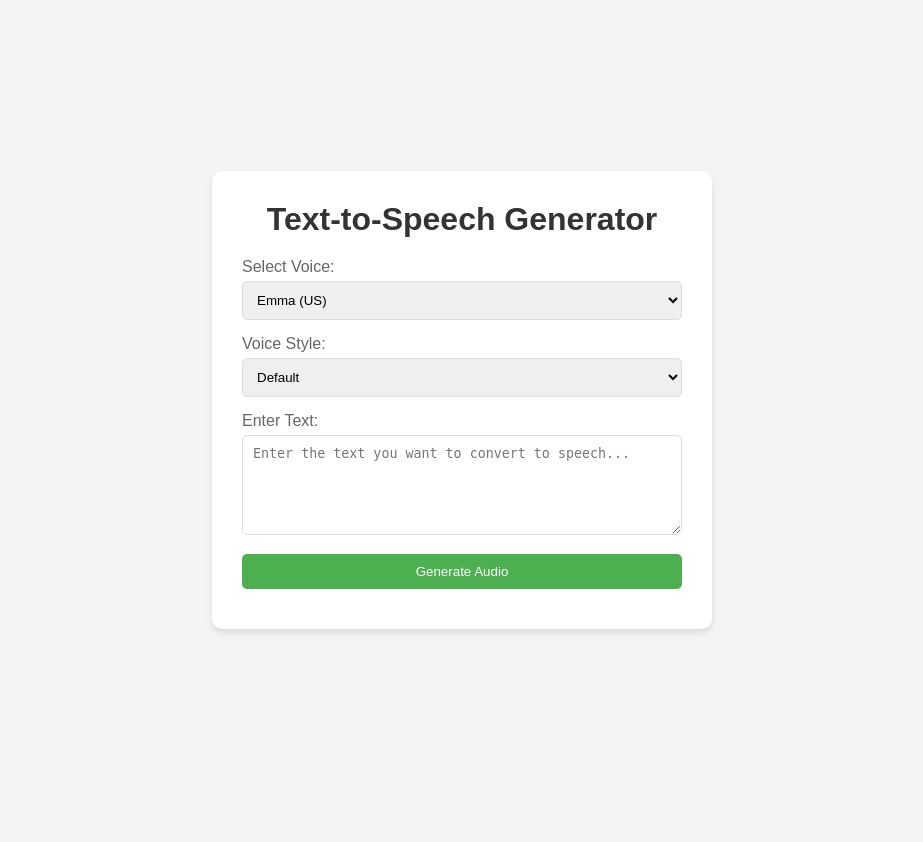
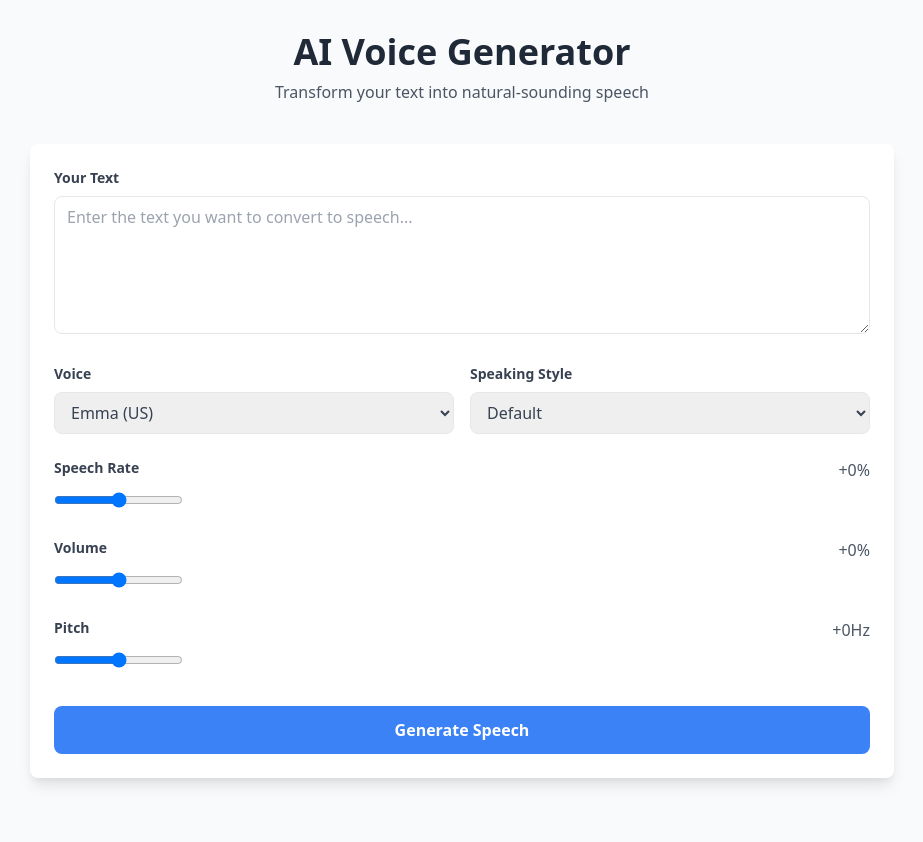
Before and after one commit to abhisheksalv2003/Gemini-pro, a Flask app: page / in a window 1280 px wide. Shown: the whole page, without its empty margins (178-1101 px from the left). Before the commit the page ends 633 px from the top, so only its background shows below. Run offline with Flask 3, Linux system fonts and the light colour scheme.

Commit message:
Update index.html

```diff
--- a/templates/index.html
+++ b/templates/index.html
@@ -3,195 +3,288 @@
 <head>
     <meta charset="UTF-8">
     <meta name="viewport" content="width=device-width, initial-scale=1.0">
-    <title>Text-to-Speech Generator</title>
-    <link href="https://cdnjs.cloudflare.com/ajax/libs/font-awesome/6.0.0-beta3/css/all.min.css" rel="stylesheet">
+    <title>AI Voice Generator</title>
+    <script src="https://cdnjs.cloudflare.com/ajax/libs/jquery/3.6.0/jquery.min.js"></script>
+    <script src="https://cdnjs.cloudflare.com/ajax/libs/font-awesome/6.4.0/js/all.min.js"></script>
+    <link href="https://cdnjs.cloudflare.com/ajax/libs/tailwindcss/2.2.19/tailwind.min.css" rel="stylesheet">
     <style>
-        * {
-            margin: 0;
-            padding: 0;
-            box-sizing: border-box;
+        .slider {
+            @apply w-full h-2 bg-gray-200 rounded-lg appearance-none cursor-pointer;
         }
-        body {
-            font-family: 'Arial', sans-serif;
-            background-color: #f4f4f4;
+
+        .slider::-webkit-slider-thumb {
+            @apply appearance-none w-4 h-4 bg-blue-600 rounded-full cursor-pointer transition-all duration-150;
+        }
+
+        .slider::-webkit-slider-thumb:hover {
+            @apply bg-blue-700 transform scale-110;
+        }
+
+        .loading-wave {
+            width: 300px;
+            height: 100px;
             display: flex;
             justify-content: center;
-            align-items: center;
-            min-height: 100vh;
-            padding: 20px;
+            align-items: flex-end;
         }
-        .container {
-            background-color: white;
-            border-radius: 10px;
-            box-shadow: 0 4px 6px rgba(0,0,0,0.1);
-            width: 100%;
-            max-width: 500px;
-            padding: 30px;
+
+        .loading-bar {
+            width: 20px;
+            height: 10px;
+            margin: 0 5px;
+            background-color: #3B82F6;
+            border-radius: 5px;
+            animation: loading-wave-animation 1s ease-in-out infinite;
         }
-        h1 {
-            text-align: center;
-            color: #333;
-            margin-bottom: 20px;
+
+        .loading-bar:nth-child(2) {
+            animation-delay: 0.1s;
         }
-        .form-group {
-            margin-bottom: 15px;
+
+        .loading-bar:nth-child(3) {
+            animation-delay: 0.2s;
         }
-        label {
-            display: block;
-            margin-bottom: 5px;
-            color: #666;
+
+        .loading-bar:nth-child(4) {
+            animation-delay: 0.3s;
         }
-        select, textarea, input[type="submit"] {
-            width: 100%;
-            padding: 10px;
-            border: 1px solid #ddd;
-            border-radius: 5px;
+
+        @keyframes loading-wave-animation {
+            0% {
+                height: 10px;
             }
-        textarea {
-            resize: vertical;
-            min-height: 100px;
+            50% {
+                height: 50px;
             }
-        #generate-btn {
-            background-color: #4CAF50;
-            color: white;
-            border: none;
-            cursor: pointer;
-            transition: background-color 0.3s ease;
+            100% {
+                height: 10px;
             }
-        #generate-btn:hover {
-            background-color: #45a049;
-        }
-        #audio-preview {
-            margin-top: 20px;
-            text-align: center;
-        }
-        #audio-player {
-            width: 100%;
-            margin-top: 10px;
-        }
-        .error-message {
-            color: red;
-            text-align: center;
-            margin-top: 10px;
-        }
-        .loading {
-            text-align: center;
-            color: #666;
-            margin-top: 10px;
         }
     </style>
 </head>
-<body>
-    <div class="container">
-        <h1>Text-to-Speech Generator</h1>
-        <form id="tts-form">
-            <div class="form-group">
-                <label for="voice">Select Voice:</label>
-                <select id="voice" name="voice" required>
-                    {% for voice, details in voices.items() %}
-                    <option value="{{ voice }}">{{ voice }}</option>
+<body class="bg-gray-50 min-h-screen">
+    <div class="container mx-auto px-4 py-8 max-w-4xl">
+        <!-- Header -->
+        <div class="text-center mb-10">
+            <h1 class="text-4xl font-bold text-gray-800 mb-2">AI Voice Generator</h1>
+            <p class="text-gray-600">Transform your text into natural-sounding speech</p>
+        </div>
+
+        <!-- Main Content -->
+        <div class="bg-white rounded-lg shadow-lg p-6 mb-8">
+            <!-- Text Input -->
+            <div class="mb-6">
+                <label class="block text-gray-700 text-sm font-bold mb-2" for="text">
+                    Your Text
+                </label>
+                <textarea
+                    id="text"
+                    class="w-full px-3 py-2 text-gray-700 border rounded-lg focus:outline-none focus:shadow-outline min-h-[150px]"
+                    placeholder="Enter the text you want to convert to speech..."
+                    rows="5"
+                ></textarea>
+            </div>
+
+            <!-- Voice Selection -->
+            <div class="grid grid-cols-1 md:grid-cols-2 gap-4 mb-6">
+                <div>
+                    <label class="block text-gray-700 text-sm font-bold mb-2" for="voice">
+                        Voice
+                    </label>
+                    <select
+                        id="voice"
+                        class="w-full px-3 py-2 text-gray-700 border rounded-lg focus:outline-none focus:shadow-outline"
+                    >
+                        {% for voice_name, voice_info in voices.items() %}
+                            <option value="{{ voice_name }}">{{ voice_name }}</option>
                         {% endfor %}
                     </select>
                 </div>
 
-            <div class="form-group">
-                <label for="style">Voice Style:</label>
-                <select id="style" name="style">
+                <div>
+                    <label class="block text-gray-700 text-sm font-bold mb-2" for="style">
+                        Speaking Style
+                    </label>
+                    <select
+                        id="style"
+                        class="w-full px-3 py-2 text-gray-700 border rounded-lg focus:outline-none focus:shadow-outline"
+                    >
                         <option value="default">Default</option>
-                    <!-- Styles will be dynamically populated by JavaScript -->
                     </select>
                 </div>
-
-            <div class="form-group">
-                <label for="text">Enter Text:</label>
-                <textarea id="text" name="text" required placeholder="Enter the text you want to convert to speech..."></textarea>
             </div>
 
-            <input type="submit" id="generate-btn" value="Generate Audio">
-
-            <div id="loading" class="loading" style="display: none;">
-                Generating audio... <i class="fas fa-spinner fa-spin"></i>
+            <!-- Voice Controls -->
+            <div class="space-y-6 mb-8">
+                <!-- Speech Rate -->
+                <div>
+                    <div class="flex justify-between mb-2">
+                        <label class="text-gray-700 text-sm font-bold" for="rate">Speech Rate</label>
+                        <span id="rate-value" class="text-gray-600">+0%</span>
+                    </div>
+                    <input
+                        type="range"
+                        id="rate"
+                        class="slider"
+                        min="-100"
+                        max="100"
+                        value="0"
+                    >
                 </div>
 
-            <div id="error-message" class="error-message"></div>
+                <!-- Volume -->
+                <div>
+                    <div class="flex justify-between mb-2">
+                        <label class="text-gray-700 text-sm font-bold" for="volume">Volume</label>
+                        <span id="volume-value" class="text-gray-600">+0%</span>
+                    </div>
+                    <input
+                        type="range"
+                        id="volume"
+                        class="slider"
+                        min="-100"
+                        max="100"
+                        value="0"
+                    >
+                </div>
 
-            <div id="audio-preview" style="display: none;">
-                <h3>Audio Preview</h3>
-                <audio id="audio-player" controls>
-                    Your browser does not support the audio element.
-                </audio>
+                <!-- Pitch -->
+                <div>
+                    <div class="flex justify-between mb-2">
+                        <label class="text-gray-700 text-sm font-bold" for="pitch">Pitch</label>
+                        <span id="pitch-value" class="text-gray-600">+0Hz</span>
                     </div>
-        </form>
+                    <input
+                        type="range"
+                        id="pitch"
+                        class="slider"
+                        min="-100"
+                        max="100"
+                        value="0"
+                    >
+                </div>
+            </div>
+
+            <!-- Generate Button -->
+            <button
+                onclick="generateSpeech()"
+                class="w-full bg-blue-500 hover:bg-blue-600 text-white font-bold py-3 px-4 rounded-lg transition duration-200 ease-in-out transform hover:scale-[1.02]"
+            >
+                Generate Speech
+            </button>
+        </div>
+
+        <!-- Audio Player -->
+        <div id="audio-player" class="bg-white rounded-lg shadow-lg p-6 mb-8 hidden">
+            <div class="mb-4">
+                <h3 class="text-lg font-bold text-gray-800 mb-4">Generated Audio</h3>
+                <audio
+                    controls
+                    id="audio-element"
+                    class="w-full"
+                ></audio>
+            </div>
+            <button
+                onclick="downloadAudio()"
+                class="w-full bg-green-500 hover:bg-green-600 text-white font-bold py-2 px-4 rounded-lg transition duration-200 ease-in-out flex items-center justify-center gap-2"
+            >
+                <i class="fas fa-download"></i>
+                Download Audio
+            </button>
+        </div>
+
+        <!-- Loading Animation -->
+        <div id="loading" class="hidden">
+            <div class="fixed inset-0 bg-black bg-opacity-50 flex items-center justify-center">
+                <div class="bg-white p-8 rounded-lg text-center">
+                    <div class="loading-wave mb-4">
+                        <div class="loading-bar"></div>
+                        <div class="loading-bar"></div>
+                        <div class="loading-bar"></div>
+                        <div class="loading-bar"></div>
+                    </div>
+                    <p class="text-gray-700">Generating audio...</p>
+                </div>
+            </div>
+        </div>
     </div>
 
     <script>
-        // Get references to form elements
-        const form = document.getElementById('tts-form');
-        const voiceSelect = document.getElementById('voice');
-        const styleSelect = document.getElementById('style');
-        const loadingIndicator = document.getElementById('loading');
-        const errorMessage = document.getElementById('error-message');
-        const audioPreview = document.getElementById('audio-preview');
-        const audioPlayer = document.getElementById('audio-player');
-
-        // Voice styles mapping
-        const voiceStyles = {{ voices|tojson }};
-
         // Update style options when voice changes
-        voiceSelect.addEventListener('change', function() {
-            const selectedVoice = this.value;
-            const styles = voiceStyles[selectedVoice].styles;
-
-            // Clear existing styles
-            styleSelect.innerHTML = '';
-
-            // Add styles for selected voice
-            styles.forEach(style => {
-                const option = document.createElement('option');
-                option.value = style;
-                option.textContent = style.charAt(0).toUpperCase() + style.slice(1);
-                styleSelect.appendChild(option);
+        $('#voice').change(function() {
+            const selectedVoice = $(this).val();
+            $.get(`/voice_features/${selectedVoice}`, function(data) {
+                const styleSelect = $('#style');
+                styleSelect.empty();
+                styleSelect.append($('<option>').val('default').text('Default'));
+                data.styles.forEach(style => {
+                    if (style !== 'default') {
+                        styleSelect.append($('<option>').val(style).text(style));
+                    }
+                });
             });
         });
 
-        // Trigger change event to populate initial styles
-        voiceSelect.dispatchEvent(new Event('change'));
+        // Update slider values
+        function updateSliderValue(slider, value, unit) {
+            $(`#${slider}-value`).text((value >= 0 ? '+' : '') + value + unit);
+        }
 
-        // Form submission handler
-        form.addEventListener('submit', async function(e) {
-            e.preventDefault();
-
-            // Reset previous state
-            loadingIndicator.style.display = 'block';
-            errorMessage.textContent = '';
-            audioPreview.style.display = 'none';
-
-            // Prepare form data
-            const formData = new FormData(form);
-
-            try {
-                const response = await fetch('/generate_audio', {
-                    method: 'POST',
-                    body: formData
+        $('#rate').on('input', function() {
+            updateSliderValue('rate', $(this).val(), '%');
         });
 
-                const result = await response.json();
+        $('#volume').on('input', function() {
+            updateSliderValue('volume', $(this).val(), '%');
+        });
 
-                loadingIndicator.style.display = 'none';
+        $('#pitch').on('input', function() {
+            updateSliderValue('pitch', $(this).val(), 'Hz');
+        });
 
-                if (result.success) {
-                    // Set audio source and show preview
-                    audioPlayer.src = result.audio_path;
-                    audioPreview.style.display = 'block';
+        function generateSpeech() {
+            // Show loading animation
+            $('#loading').removeClass('hidden');
+
+            const formData = new FormData();
+            formData.append('text', $('#text').val());
+            formData.append('voice', $('#voice').val());
+            formData.append('style', $('#style').val());
+            formData.append('rate', $('#rate-value').text());
+            formData.append('volume', $('#volume-value').text());
+            formData.append('pitch', $('#pitch-value').text());
+
+            $.ajax({
+                url: '/generate_audio',
+                method: 'POST',
+                data: formData,
+                processData: false,
+                contentType: false,
+                success: function(response) {
+                    // Hide loading animation
+                    $('#loading').addClass('hidden');
+
+                    if (response.success) {
+                        $('#audio-element').attr('src', response.audio_path);
+                        $('#audio-player').removeClass('hidden');
+                        window.currentAudioFile = response.filename;
                     } else {
-                    // Show error message
-                    errorMessage.textContent = result.error;
+                        alert('Error: ' + response.error);
                     }
-            } catch (error) {
-                loadingIndicator.style.display = 'none';
-                errorMessage.textContent = 'An error occurred while generating audio.';
+                },
+                error: function() {
+                    // Hide loading animation
+                    $('#loading').addClass('hidden');
+                    alert('Error generating audio');
                 }
             });
+        }
+
+        function downloadAudio() {
+            if (window.currentAudioFile) {
+                window.location.href = '/download_audio/' + window.currentAudioFile;
+            }
+        }
     </script>
 </body>
 </html>
```
Lines whose indentation alone changed are shown as unchanged.
